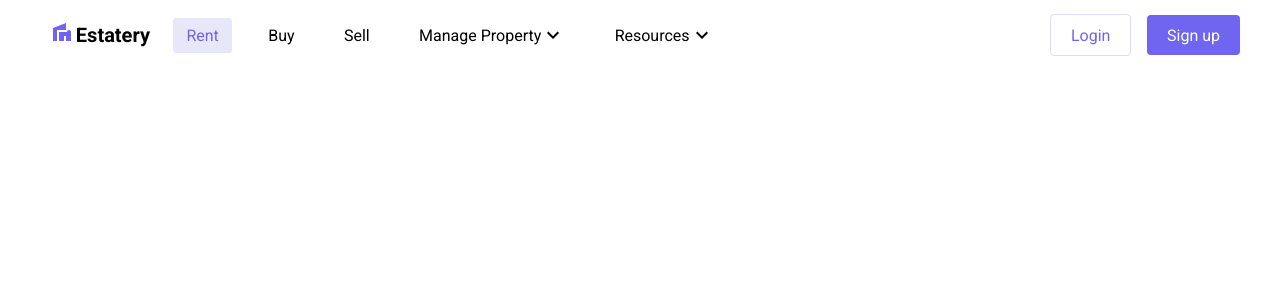
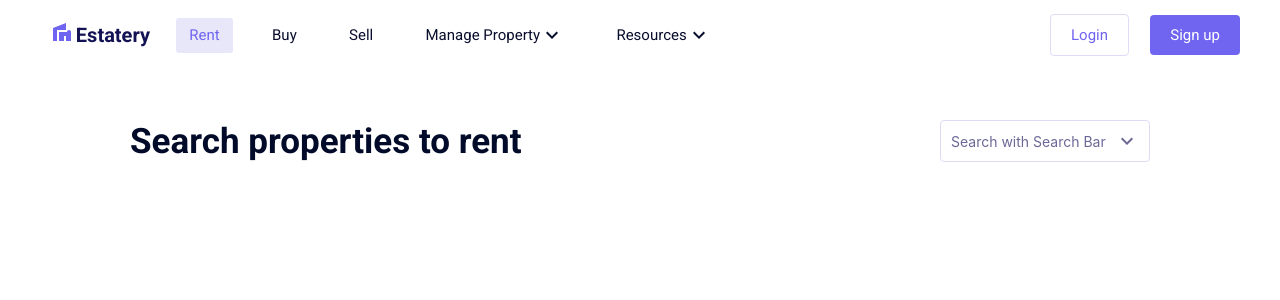
Before and after one commit to 26abhaykumarsingh/real-estate-react, a React (Create React App) app: page / in a window 1280 px wide. Shown: the top 300 px of the page. Built offline with nearby package versions, Linux system fonts and the light colour scheme.

Commit message:
ADD: Searchbar

```diff
--- a/src/App.js
+++ b/src/App.js
@@ -1,12 +1,13 @@
 import "./App.css";
 import Navbar from "./components/Navbar";
+import Searchbar from "./components/Searchbar";
 
 function App() {
   return (
     <div className="App">
-      {/* navbar */}
       <Navbar />
       {/* searchbar */}
+      <Searchbar />
       {/* main */}
     </div>
   );
--- a/src/components/Navbar.css
+++ b/src/components/Navbar.css
@@ -27,6 +27,7 @@
   align-items: center;
   justify-content: space-between;
   cursor: default;
+  color: #121254;
 }
 
 .logoIcon {
@@ -41,6 +42,7 @@
   justify-content: space-evenly;
   width: 600px;
   height: 100%;
+  font-size: 15px;
 }
 
 .Navbar__link {
@@ -50,6 +52,7 @@
   height: 70%;
   padding: 13px;
   cursor: no-drop;
+  color: #090e2d;
 }
 
 .purple {
@@ -75,6 +78,7 @@
   height: 80%;
   padding: 0 20px;
   cursor: no-drop;
+  font-size: 15px;
 }
 
 .loginBtn {
--- /dev/null
+++ b/src/components/Searchbar.css
@@ -0,0 +1,34 @@
+@import url("https://fonts.googleapis.com/css2?family=Roboto:wght@100;300;400;500;700;900&display=swap");
+
+.Searchbar {
+  display: flex;
+  align-items: center;
+  justify-content: space-between;
+  padding: 50px 130px;
+  padding-top: 60px;
+}
+
+.Searchbar__heading {
+  font-size: 35px;
+  font-family: "Roboto", sans-serif;
+  font-weight: 600;
+  color: #010a29;
+}
+
+.search {
+  display: flex;
+  align-items: center;
+  justify-content: space-between;
+  width: 210px;
+  height: 42px;
+  padding: 0 10px;
+  font-size: 14px;
+  color: #6c6896;
+  border: 1px solid #dedcf5;
+  border-radius: 4px;
+}
+
+.downIcon {
+  height: 20px;
+  width: 20px;
+}
--- /dev/null
+++ b/src/components/Searchbar.js
@@ -0,0 +1,17 @@
+import React from "react";
+import "./Searchbar.css";
+import KeyboardArrowDownIcon from "@mui/icons-material/KeyboardArrowDown";
+
+function Searchbar() {
+  return (
+    <div className="Searchbar">
+      <div className="Searchbar__heading">Search properties to rent</div>
+      <div className="search">
+        <p>Search with Search Bar</p>
+        <KeyboardArrowDownIcon className="downIcon" />
+      </div>
+    </div>
+  );
+}
+
+export default Searchbar;
```
